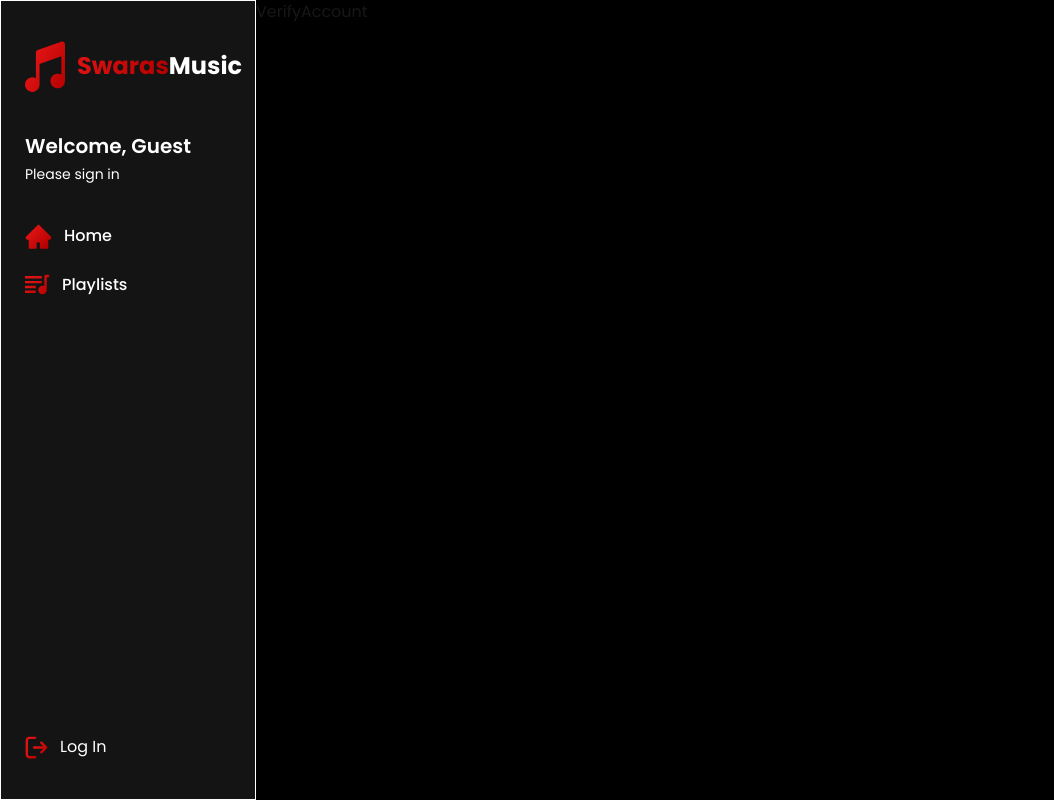
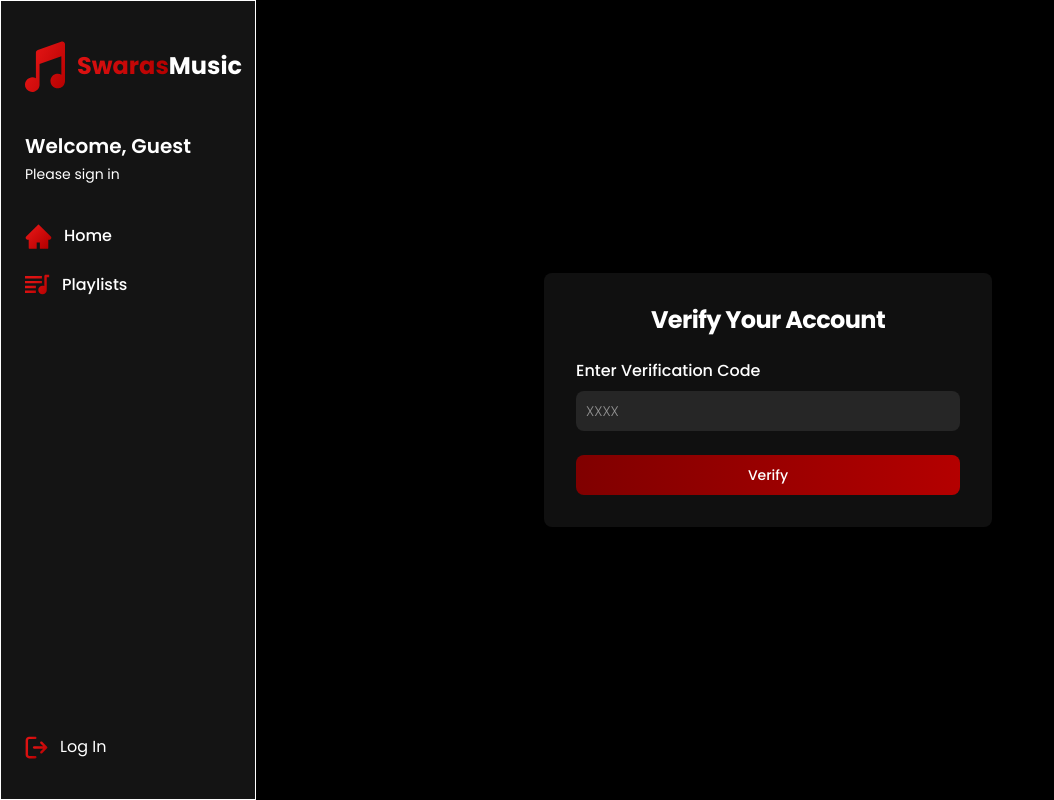
Before and after one commit to sutharrahul/swaras-music-app, a Next.js app: page /verify/1 in a window 1280 px wide. Shown: the whole page, without its empty margins (0-1054 px from the left). Built offline with nearby package versions, Linux system fonts and the light colour scheme; no server answers; the database is empty; a web font is replaced by a local one.

Commit message:
verify user route and page modify improve user verification flow

```diff
--- a/src/app/(auth)/verify/[username]/page.tsx
+++ b/src/app/(auth)/verify/[username]/page.tsx
@@ -1,12 +1,83 @@
+"use client";
+
 import { useParams, useRouter } from "next/navigation";
 import React, { useState } from "react";
+import toast from "react-hot-toast";
+import { LoaderCircle } from "lucide-react";
+import axios from "axios";
 
 export default function VerifyAccount() {
-  const [verifyCode, setVerifyCode] = useState();
+  const [verifyCode, setVerifyCode] = useState<string>("");
+  const [isVerifying, setIsVerifying] = useState<boolean>(false);
   const router = useRouter();
-  const params = useParams();
+  const params = useParams<{ username: string }>();
 
-  const verifyUser = async () => {};
+  const isButtonDisabled = verifyCode.length < 4 || isVerifying;
 
-  return <div>VerifyAccount</div>;
+  const verifyAccount = async () => {
+    setIsVerifying(true);
+    try {
+      const { data } = await axios.post("/api/verify-code", {
+        username: params?.username,
+        code: verifyCode,
+      });
+
+      if (data.success) {
+        toast.success("User Verified");
+        router.replace("/");
+      }
+    } catch (error) {
+      if (axios.isAxiosError(error)) {
+        const errorMsg =
+          error.response?.data?.message || "Unknown error occurred";
+        toast.error(errorMsg);
+      } else {
+        toast.error("Something went wrong");
+      }
+    } finally {
+      setIsVerifying(false);
+    }
+  };
+
+  return (
+    <section className="bg-[#000000] h-full">
+      <div className="flex flex-col items-center justify-center px-6 py-8 mx-auto md:h-screen lg:py-0  h-full">
+        <div className="w-full min-w-[330px] bg-[#141414]/80 rounded-lg shadow md:mt-0 sm:max-w-md xl:p-0  ">
+          <div className="p-6 space-y-4 md:space-y-6 sm:p-8">
+            <h1 className="text-xl text-center font-bold leading-tight tracking-tight md:text-2xl text-white">
+              Verify Your Account
+            </h1>
+            <div className="space-y-4 md:space-y-6">
+              <div>
+                <label className="block mb-2  font-medium text-white">
+                  Enter Verification Code
+                </label>
+                <input
+                  type="text"
+                  value={verifyCode}
+                  onChange={(e) => setVerifyCode(e.target.value)}
+                  className="text-sm font-light rounded-lg block w-full p-2.5 bg-[#262626] border-gray-600  placeholder:font- text-white placeholder:bg-[#262626] placeholder:font-light"
+                  placeholder="XXXX"
+                />
+              </div>
+              <button
+                disabled={isButtonDisabled}
+                onClick={verifyAccount}
+                className="w-full text-white bg-gradient-to-r from-[#800000] to-[#B40000]  focus:ring-1 focus:outline-none font-medium rounded-lg text-sm px-5 py-2.5 text-center cursor-pointer"
+              >
+                {isVerifying ? (
+                  <span className="flex items-center justify-center gap-4">
+                    <LoaderCircle className="animate-spin" />
+                    verifying...
+                  </span>
+                ) : (
+                  "Verify"
+                )}
+              </button>
+            </div>
+          </div>
+        </div>
+      </div>
+    </section>
+  );
 }
--- a/src/app/api/verify-code/route.ts
+++ b/src/app/api/verify-code/route.ts
@@ -8,9 +8,16 @@ export async function POST(request: Request) {
     const { username, code } = await request.json();
 
     const decodedUsername = decodeURIComponent(username);
+
+    console.log("url username", decodedUsername);
+    console.log("url code", code);
+
     const user = await UserModel.findOne({ username: decodedUsername });
-    if (!user?.username || user.isVerified) {
-      return ApiResponce.error("User not exist or already verified", 401);
+    if (!user?.username) {
+      return ApiResponce.error("User not exist ", 401);
+    }
+    if (user.isVerified) {
+      return ApiResponce.error("User already verified", 401);
     }
 
     const isVerified = user.verifyCode == code;
```
